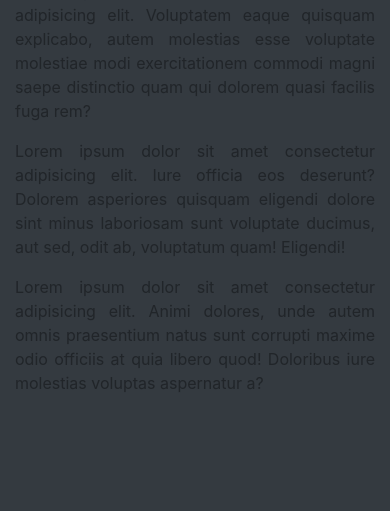
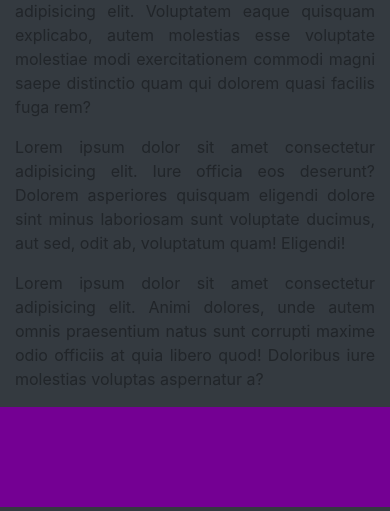
Before and after one commit to Maricroma/informatorio_grupo8, a Django app: page / in a window 390 px wide; the page is wider, and only the part inside the window is pictured. Shown: the part 1270-1781 px from the top of that part. Run offline with Django 3.2, Linux system fonts and the light colour scheme; some libraries are stand-ins or nearby versions.

Commit message:
Se modifico el template index.hmtl

```diff
--- a/static/css/estilos.css
+++ b/static/css/estilos.css
@@ -10,7 +10,7 @@
 }
 
 .video{
-    height: 450px;
+    height: 350px;
     width: auto;
 }
 .texto{
--- a/templates/base.html
+++ b/templates/base.html
@@ -7,9 +7,9 @@
     <link rel="stylesheet" href="../static/css/estilos.css">
     <link rel="stylesheet" href="../static/css/bootstrap.min.css">
     {% endblock %}
-    <title>Bienal Digital</title>
+    <title>Bienal Dig ital</title>
 </head>
-<body>
+<body class="bg-dark">
     {% block header %}
 
     <header >
@@ -57,7 +57,7 @@
     </main>
     {% endblock%}
     {% block footer %}
-    <footer class="bg-dark">
+    <footer class="footer" style="background-color: #740093;">
 
         <script src="../static/js/jquery-3.5.1.slim.min.js"></script>
         <script src="../static/js/bootstrap.min.js"></script>
--- a/templates/index.html
+++ b/templates/index.html
@@ -10,12 +10,12 @@
 
 
     {% block main%}
-    <div class="container-fluid no-gutters px-0 bg-dark">
+    <div class="container-fluid no-gutters px-0">
         <div class="row no-gutters ">
-            <div class="col-lg-8 col-md-7 col-sm-4 col-xs-12">
+            <div class="col-lg-6 col-md-7 col-sm-4 col-xs-12 ml-4 mt-4">
                 <video src="../static/video/prueba.mp4" class="video "></video>
             </div>
-            <div class="col-lg-4 col-md-5 col-sm-4 col-xs-12 pr-5">
+            <div class="col-lg-5 col-md-5 col-sm-4 col-xs-12 ml-5 mt-4">
                 <h1 class="texto text-blanco">Loren insup dolor</h1>
 
                 <p class="texto  texto-blanco">Lorem ipsum dolor, sit amet consectetur adipisicing elit. Amet, iusto corrupti.
@@ -30,7 +30,7 @@
             </div>
         </div>
     </div>
-    <div class="container no-gutters bg-dark">
+    <div class="container-fluid no-gutters bg-dark mt-5">
         <div class="row ">
             <div class="col-lg-4">
                 <p class="texto  text-blanco">Lorem ipsum dolor sit amet consectetur adipisicing elit. Voluptatem eaque quisquam
```
Also changed, not shown: 1 other file.
